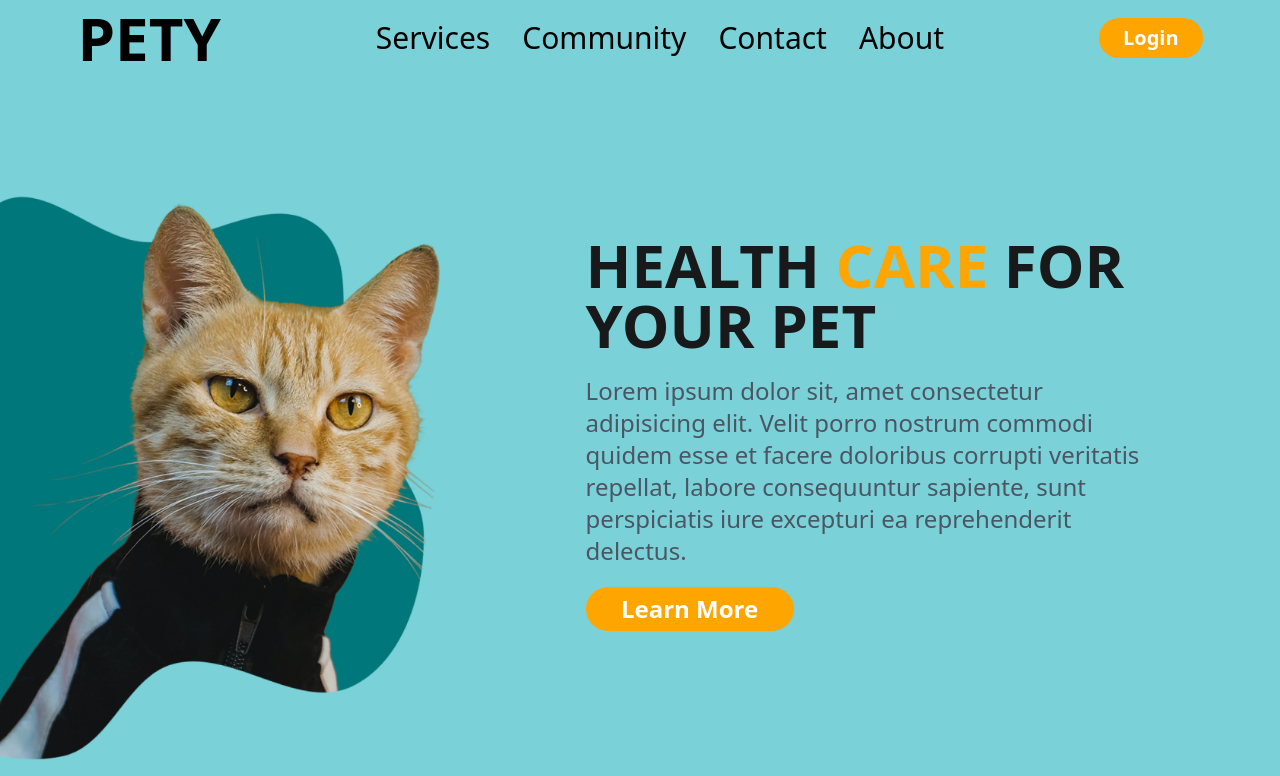
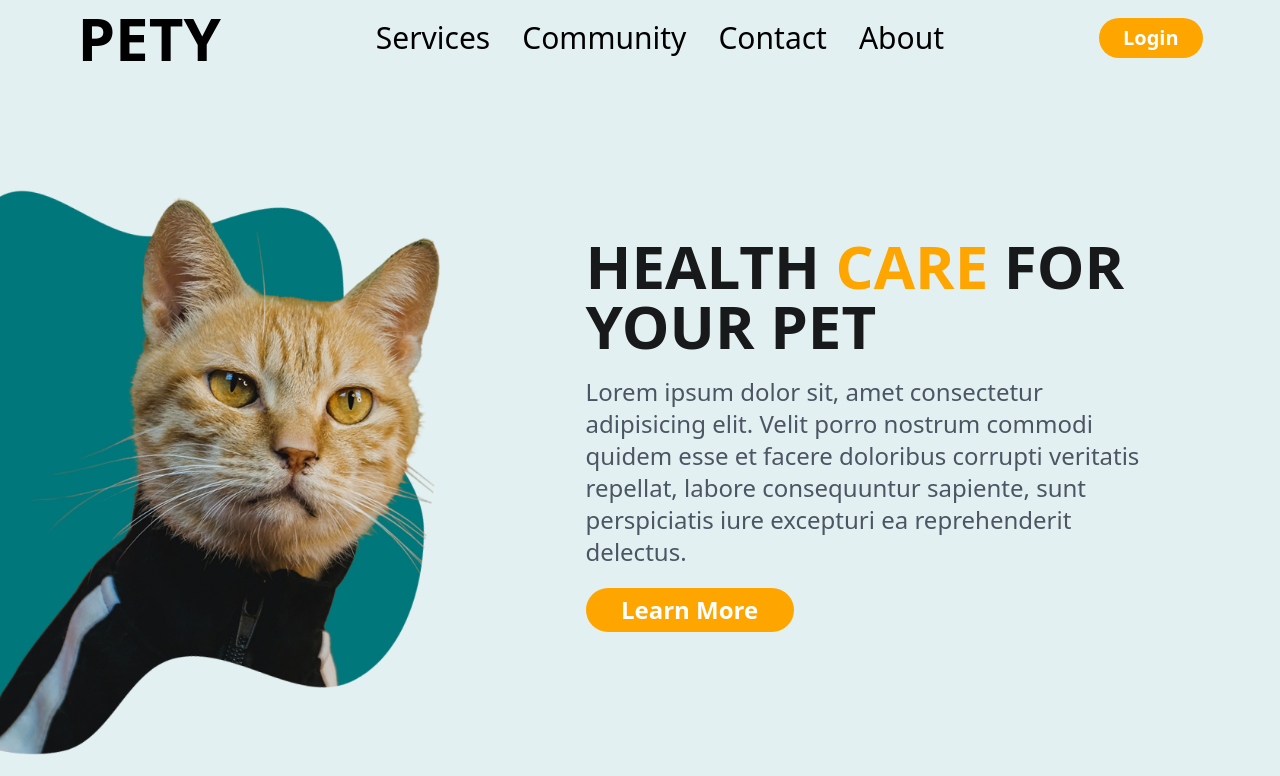
Before and after one commit to AhmedZahran15/Pety---Pet-Care, a React (Vite) app: page / in a window 1280 px wide. Shown: the top 776 px of the page. Built offline with nearby package versions, Linux system fonts and the light colour scheme.

Commit message:
Update bgColor in HeroSection and Navbar components

```diff
--- a/src/Pages/Auth.jsx
+++ b/src/Pages/Auth.jsx
@@ -6,7 +6,7 @@ function Auth() {
       <container className="w-full md:w-6/12">
         <Outlet />
       </container>
-      <div className="hidden h-screen w-6/12 bg-[primary] clip-path-auth sm:block ">
+      <div className="hidden h-screen w-6/12 bg-primary clip-path-auth sm:block ">
         <img
           src="/images/1.png"
           alt="cat"
--- a/src/components/Herosection.jsx
+++ b/src/components/Herosection.jsx
@@ -1,7 +1,7 @@
 import { Link } from "react-router-dom";
 const HeroSection = () => {
   return (
-    <div className="flex h-[116dvh] items-center justify-center overflow-hidden bg-[#7ad1d7]  bg-cover bg-bottom bg-no-repeat pt-[75px] md:justify-between  ">
+    <div className="flex h-[105dvh] items-center justify-center overflow-hidden bg-[url('/images/homepage/herobackground.png')]  bg-cover bg-center md:bg-bottom bg-no-repeat  md:justify-between  ">
       <img
         className="hidden w-[37dvw] md:mt-[-35px] md:block "
         src="images/homepage/cat in blob 1 1.png"
--- a/src/components/Navbar.jsx
+++ b/src/components/Navbar.jsx
@@ -2,7 +2,7 @@ import { Link } from "react-router-dom";
 const Navbar = () => {
   return (
     <nav
-      className="fixed flex w-full flex-row items-center bg-[#7ad1d7] py-2 sm:justify-around
+      className=" flex w-full flex-row items-center bg-[#E3F0F1] py-2 sm:justify-around
     "
     >
       <Link
```
